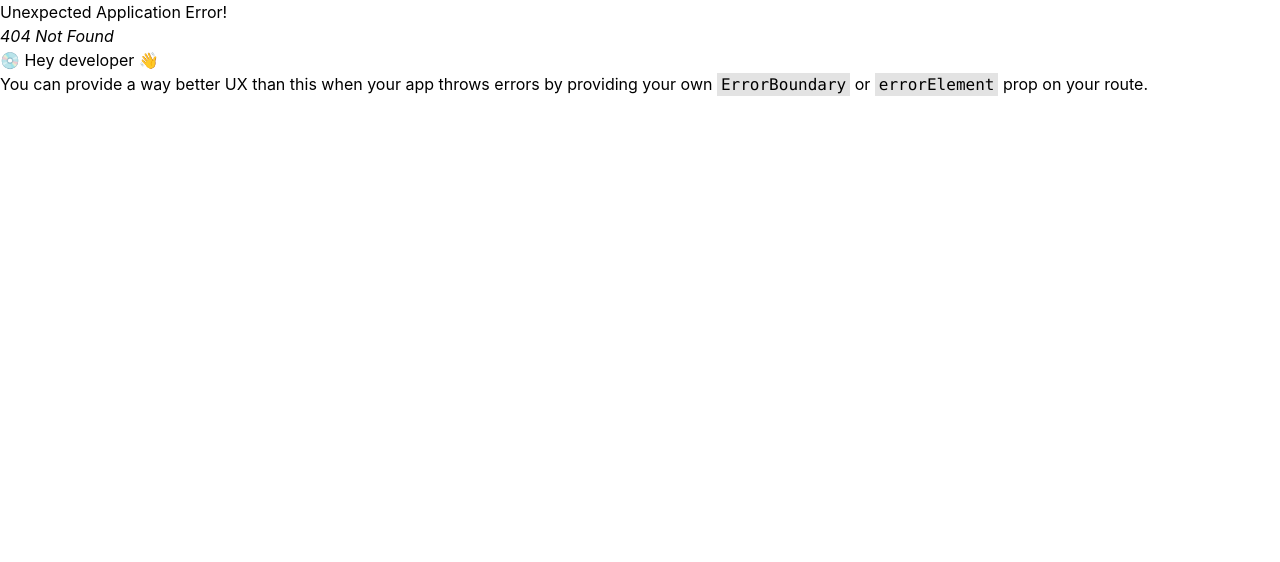
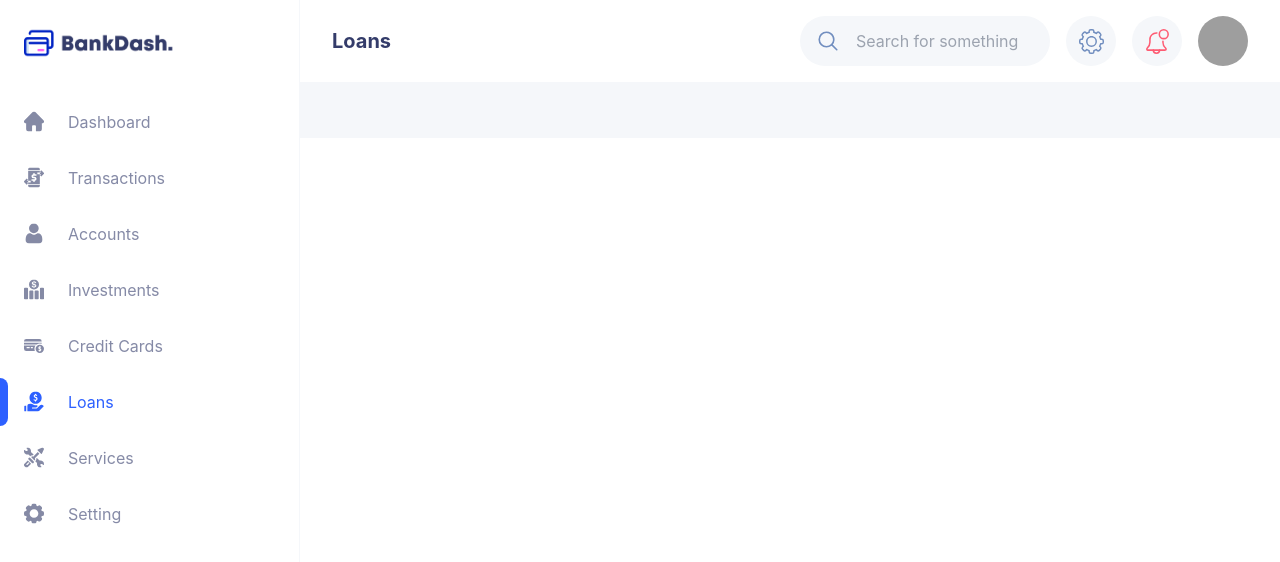
Before and after one commit to nafasebra/bankdash, a React (Vite) app: page /loans in a window 1280 px wide. Before the commit this address had no page. Shown: the top 562 px of the page. Built offline with nearby package versions, Linux system fonts and the light colour scheme; grey boxes are pictures that could not be loaded.

Commit message:
feat: add loans page

```diff
--- /dev/null
+++ b/src/pages/loans.tsx
@@ -0,0 +1,14 @@
+import { linkEnum } from '@/enums/link'
+import Body from '../components/layout/Body'
+
+function Loans() {
+  return (
+    <Body pageName={linkEnum.Loans}>
+      <div className='grid grid-cols-1 sm:grid-cols-2 lg:grid-cols-4 gap-5'>
+
+      </div>
+    </Body>
+  )
+}
+
+export default Loans
```
Also changed, not shown: src/main.tsx (+7 -2 lines).
